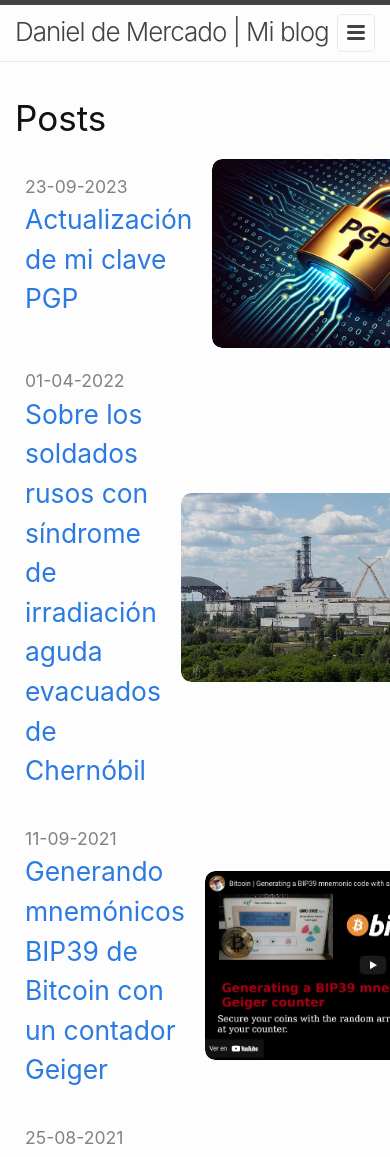
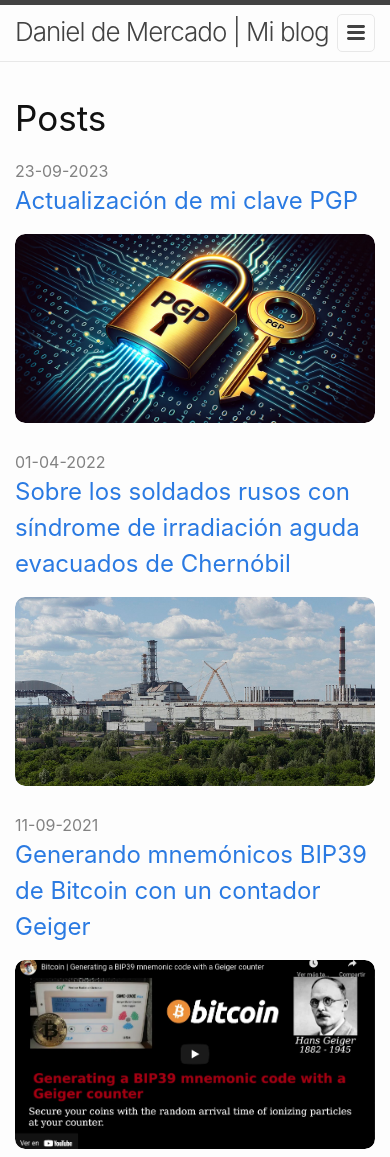
Before and after one commit to danieldemercado/mi-blog, a Jekyll site: the page built from index.markdown, in a window 390 px wide. Shown: the top 1157 px of the page. Built offline with Jekyll 4.4.1, drawn with Linux system fonts in a browser that asks for light colours.

Commit message:
Cambios en el código CSS: - Añadida transición en el brillo de las imágenes en la sección de propinas cuando el cursor del ratón pasa sobre ellas - Ajustada para pantallas móviles la modificación para añadir imágenes de los post en la pantalla de inicio

```diff
--- a/_sass/minima/_layout.scss
+++ b/_sass/minima/_layout.scss
@@ -134,6 +134,13 @@
     width: 120pt;
     margin-bottom: 3.5pt;
   }
+}
+
+
+.bitcoin-address img,
+.bitcoin-lightning img {
+  /* Especificar que queremos una transición en la propiedad filter */
+  transition: filter 0.30s ease-in-out;
 }
 
 .bitcoin-address:hover img,
@@ -294,22 +301,22 @@
   }
 }
 
-.post-list{
+.post-list {
   .post-item {
     display: flex;
     align-items: center;
-    justify-content: space-between; /* Añadido para separar la imagen y el texto */
-    margin-bottom: 20px; /* Añade espacio entre los elementos de la lista de posts */
+    justify-content: space-between;
+    margin-bottom: 20px;
   }
 
   .post-image-link {
-    flex-shrink: 0; /* Evita que la imagen se encoja si el contenido a su lado es más grande */
+    flex-shrink: 0;
     width: 336px;
     height: 189px;
     margin-left: 20px;
     margin-right: 10px;
     overflow: hidden;
-    border-radius: 10px; /* Añadido para bordes redondeados */
+    border-radius: 10px;
   }
 
   .post-image {
@@ -318,20 +325,52 @@
     background-size: cover;
     background-position: center;
     transition: transform 0.35s ease-in-out;
-    border-radius: 10px; /* Añadido para bordes redondeados */
+    border-radius: 10px;
   }
 
   .post-info {
     display: flex;
     flex-direction: column;
-    justify-content: center; /* Alinea verticalmente el contenido en el centro */
+    justify-content: center;
   }
 
   .post-image-link:hover .post-image {
     transform: scale(1.04);
   }
 
-  .post-link, .post-meta{
+  .post-link, .post-meta {
     margin-left: 10px;
   }
+
+  /* Consulta de medios para tamaños de pantalla <= 600px */
+  @media (max-width: 600px) {
+    .post-item {
+      flex-direction: column;  /* Cambia la dirección del flexbox para apilar los elementos verticalmente */
+      align-items: flex-start;  /* Alinea los elementos al inicio del eje cruzado (izquierda, en este caso) */
+    }
+
+    .post-image-link,
+    .post-info {
+      margin: 0;  /* Remueve márgenes adicionales */
+      width: 100%;  /* Ocupa todo el ancho disponible */
+    }
+
+    .post-image-link {
+      margin-bottom: 7px;  /* Añade un pequeño margen en la parte superior para espacio entre el texto y la imagen */
+    }
+
+    .post-link, .post-meta {
+      margin-left: 0;  /* Remueve el margen izquierdo para estos elementos en móviles */
+    }
+
+    .post-meta {
+      @include relative-font-size(1);
+      color: $grey-color;
+    }
+
+    .post-link {
+      display: block;
+      @include relative-font-size(1.5);
+    }
+  }
 }
```
